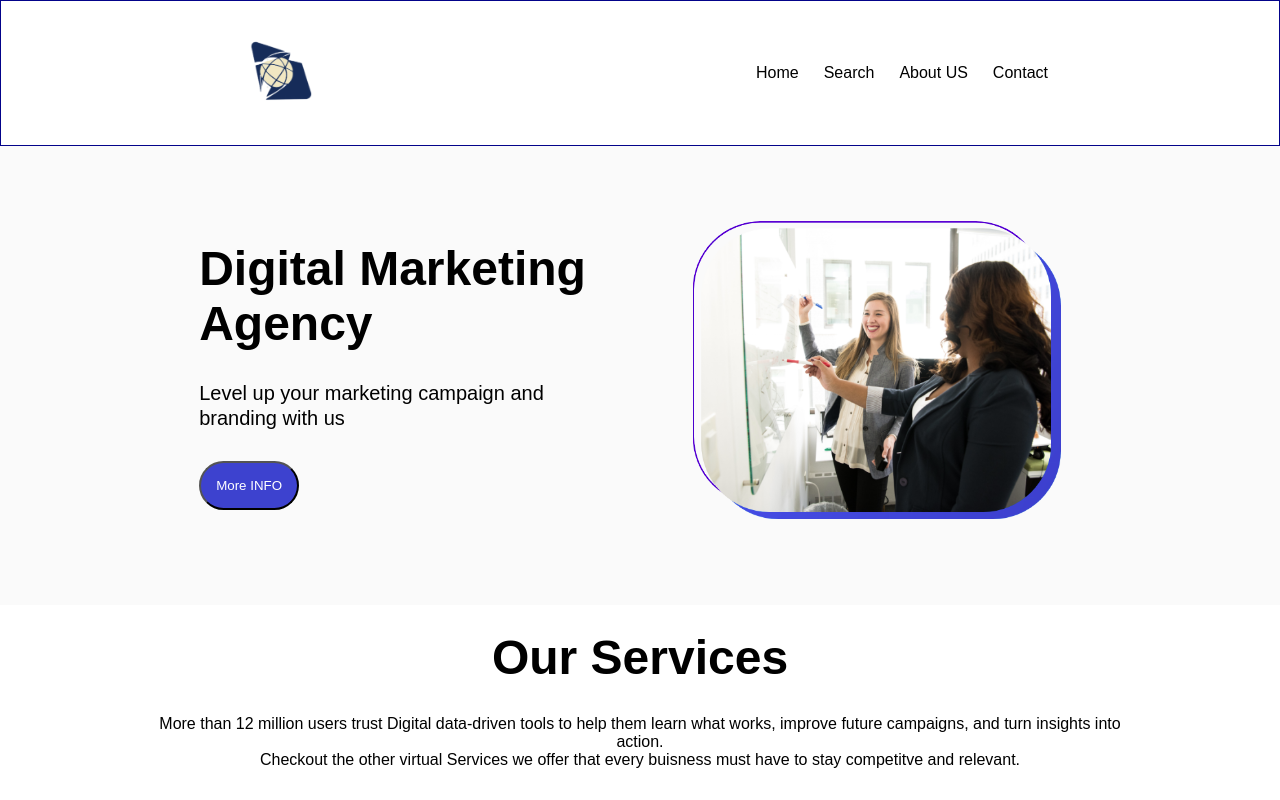
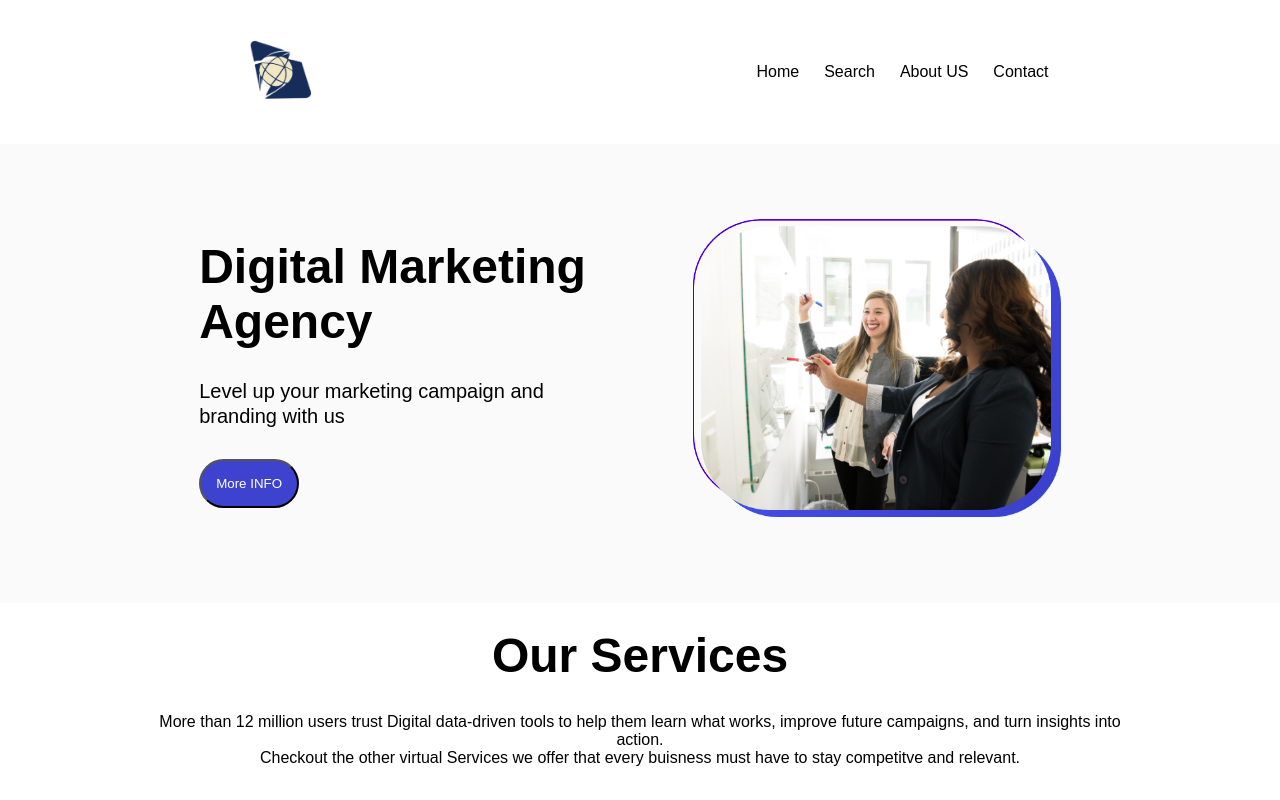
Before and after one commit to Shoaib-Ali-ASif/Digital-website, a plain HTML site: page index.html in a window 1280 px wide. Shown: the top 800 px of the page. Drawn offline with Linux system fonts and the light colour scheme.

Commit message:
Update style.css

```diff
--- a/css/style.css
+++ b/css/style.css
@@ -7,7 +7,7 @@
 
   .parent {
     /* background-color: #fafafaa3; */
-    border: 1px solid #03038a;
+    /* border: 1px solid #03038a; */
     color: black;
     display: flex;
     flex-direction: row;
```
